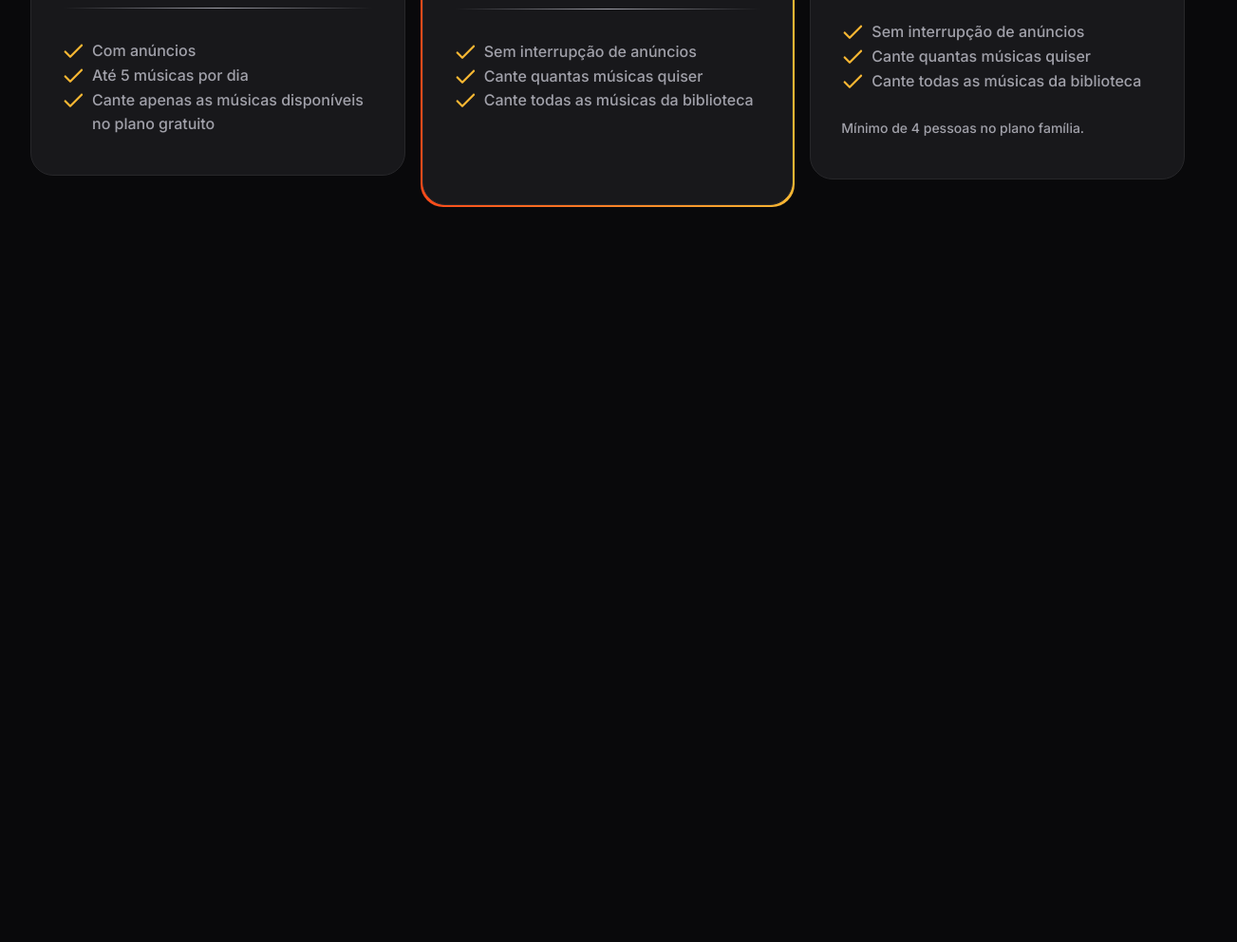
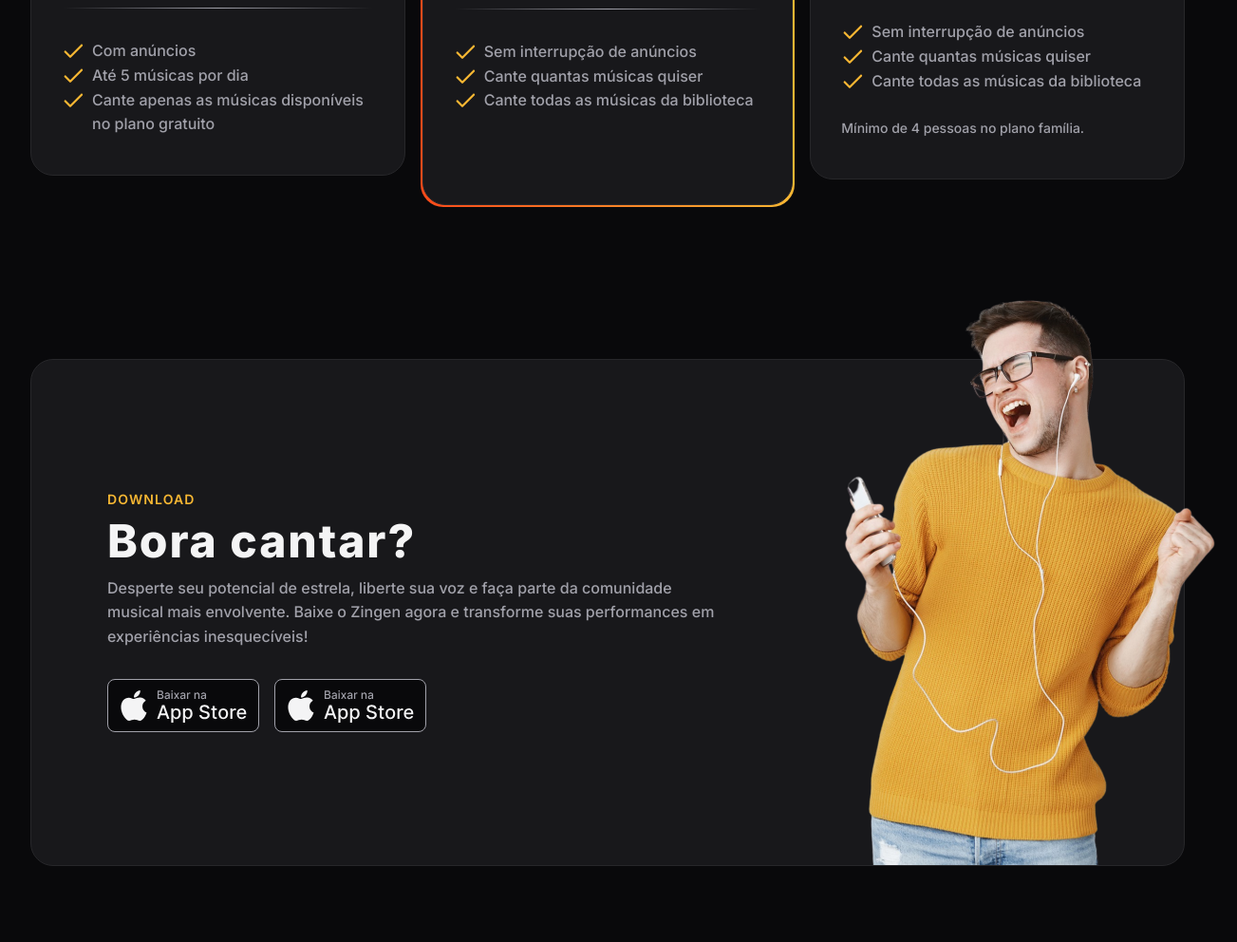
Before and after one commit to trybrito/zingen, a plain HTML site: page index.html in a window 1280 px wide. Shown: the part 3175-4167 px from the top of the page at 95% size, 1303 px wide, since content can reach past the window. Before the commit the page ends 3473 px from the top, so only its background shows below. Drawn offline with Linux system fonts and the light colour scheme.

Commit message:
download section

```diff
--- a/index.html
+++ b/index.html
@@ -232,5 +232,39 @@
         </div>
       </div>
     </section>
+
+    <section id="download">
+      <div class="container py-xl">
+        <div class="card px-lg even-columns items-center">
+          <div>
+            <strong>Download</strong>
+            <h2>Bora cantar?</h2>
+            <p>
+              Desperte seu potencial de estrela, liberte sua voz e faça parte da
+              comunidade musical mais envolvente. Baixe o Zingen agora e
+              transforme suas performances em experiências inesquecíveis!
+            </p>
+            <div class="buttons-container flex gap-1">
+              <a href="#">
+                <img
+                  src="./assets/icons/app-store.svg"
+                  alt="Ícone. Baixar na Apple Store."
+                />
+              </a>
+              <a href="#">
+                <img
+                  src="./assets/icons/play-store.svg"
+                  alt="Ícone. Baixar na Play Store."
+                />
+              </a>
+            </div>
+          </div>
+          <img
+            src="./assets/images/karaoke-guy.png"
+            alt="Imagem. Rapaz ouvindo e cantando música."
+          />
+        </div>
+      </div>
+    </section>
   </body>
 </html>
--- /dev/null
+++ b/styles/components/download.css
@@ -0,0 +1,36 @@
+#download {
+  & .card {
+    padding: 3rem 1.5rem 15rem;
+    position: relative;
+
+    & > img {
+      position: absolute;
+      bottom: 0;
+      right: -3.5rem;
+      width: 14.875rem;
+    }
+  }
+
+  & .buttons-container {
+    margin-top: 2rem;
+    flex-wrap: wrap;
+
+    & a {
+      line-height: 0;
+    }
+  }
+
+  @media (width >= 1280px) {
+    & .card {
+      padding: 8.75rem 5rem;
+
+      & > div:nth-child(1) {
+        max-width: 40rem;
+      }
+
+      & > img {
+        width: 29.125rem;
+      }
+    }
+  }
+}
--- a/styles/global.css
+++ b/styles/global.css
@@ -52,6 +52,7 @@ html {
   font-size: var(--fs-base);
   color: var(--text-color-primary);
   line-height: 160%;
+  overflow-x: hidden;
 }
 
 body {
--- a/styles/index.css
+++ b/styles/index.css
@@ -9,3 +9,4 @@
 @import url(./components/cards.css);
 @import url(./components/desktop-features-section.css) (width >= 1280px);
 @import url(./components/pricing.css);
+@import url(./components/download.css);
```
Also changed, not shown: assets/icons/app-store.svg (added), assets/icons/play-store.svg (added).
